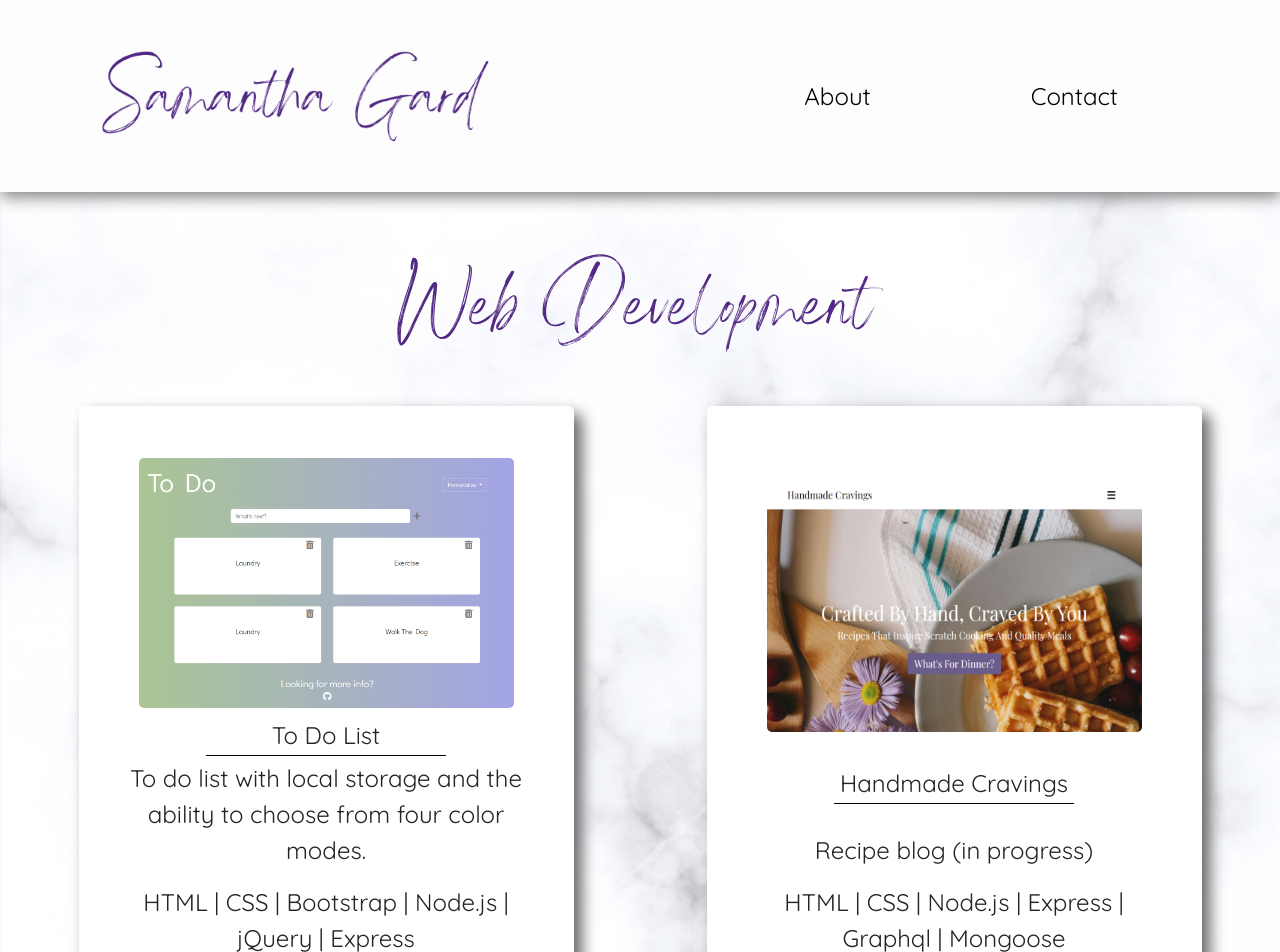
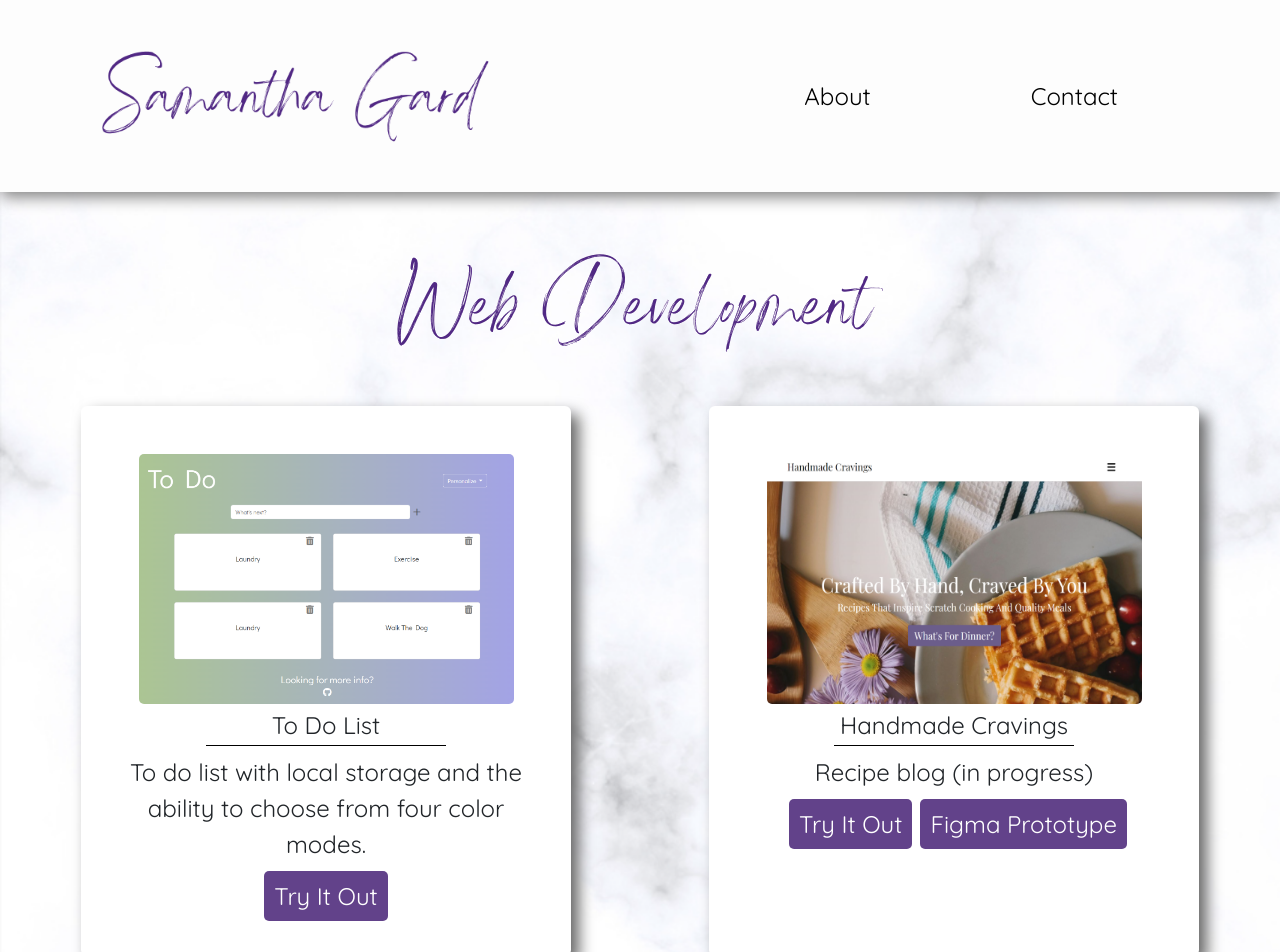
Before and after one commit to samanthagard13/SG-React-Portfolio, a React (Vite) app: page /web in a window 1280 px wide. Shown: the top 952 px of the page. Built offline with nearby package versions, Linux system fonts and the light colour scheme.

Commit message:
changes to portfolio

```diff
--- a/src/App.css
+++ b/src/App.css
@@ -110,23 +110,26 @@ p {
   background-color: white;
   border: none;
   box-shadow: 8px 8px 15px rgb(102, 102, 102);
-  height: 650px;
-  width: 495px;
+  height: 550px;
+  width: 490px;
   margin: auto;
   margin-bottom: 3em;
-  padding: 3em;
+  padding: 2em;
 }
 
 .web-img {
  width: 375px;
  height: 250px;
- margin: auto;
+ margin-top: 1em;
+ margin-left: auto;
+ margin-right: auto;
 }
 
 .web-title {
   border-bottom: 1px solid black;
   width: 10em;
-  margin: auto;
+  margin-left: auto;
+  margin-right: auto;
 }
 
 
@@ -134,7 +137,7 @@ p {
   color: white;
   text-decoration: none;
   background-color: #62428a;
-  padding: 7px;
+  padding: 10px;
   border-radius: 5px;
 }
 
@@ -181,7 +184,7 @@ h2 {
 
 .card-title {
   padding: 5px;
-  margin-top: 5px;
+  margin-top: 2px;
   font-size: x-large;
 }
 
--- a/src/pages/WebPage.jsx
+++ b/src/pages/WebPage.jsx
@@ -20,9 +20,6 @@ function WebPage() {
                 four color modes.
               </Card.Text>
               <Card.Text>
-                HTML | CSS | Bootstrap | Node.js | jQuery | Express
-              </Card.Text>
-              <Card.Text>
                 <a
                   href="https://to-do-drab-chi.vercel.app/"
                   target="_blank"
@@ -42,15 +39,19 @@ function WebPage() {
                 Recipe blog (in progress)
               </Card.Text>
               <Card.Text>
-                HTML | CSS | Node.js | Express | Graphql | Mongoose
-              </Card.Text>
-              <Card.Text>
                 <a
                   href="https://handmade-cravings.vercel.app/"
                   target="_blank"
+                  className="project-link m-2"
+                >
+                  Try It Out
+                </a>
+                <a
+                  href="https://www.figma.com/proto/XJiILwH2Ng9clABtUFoODB/Untitled?node-id=0-1&t=CSzUnzerWEkQSBsV-1"
+                  target="_blank"
                   className="project-link"
                 >
-                  Try It Out
+                  Figma Prototype
                 </a>
               </Card.Text>
             </Card>
@@ -63,7 +64,6 @@ function WebPage() {
                 Cocktail recipes. Make an
                 account to save recipes. (in progress)
               </Card.Text>
-              <Card.Text>HTML | CSS | Bootstrap | React | restAPI</Card.Text>
               <Card.Text>
                 <a
                   href="https://shaker-seven.vercel.app/"
@@ -83,7 +83,6 @@ function WebPage() {
                 Simple calculator, you can also save any results in a list below
                 the calculator.
               </Card.Text>
-              <Card.Text>HTML | CSS | Javascript</Card.Text>
               <Card.Text>
                 <a
                   href="https://mini-calculator-seven.vercel.app/"
```
